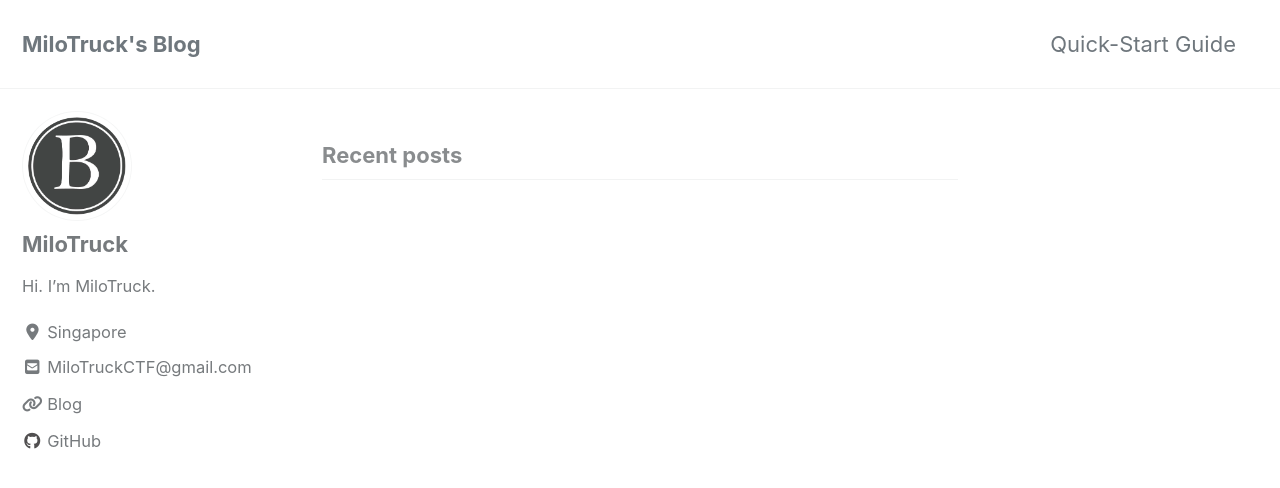
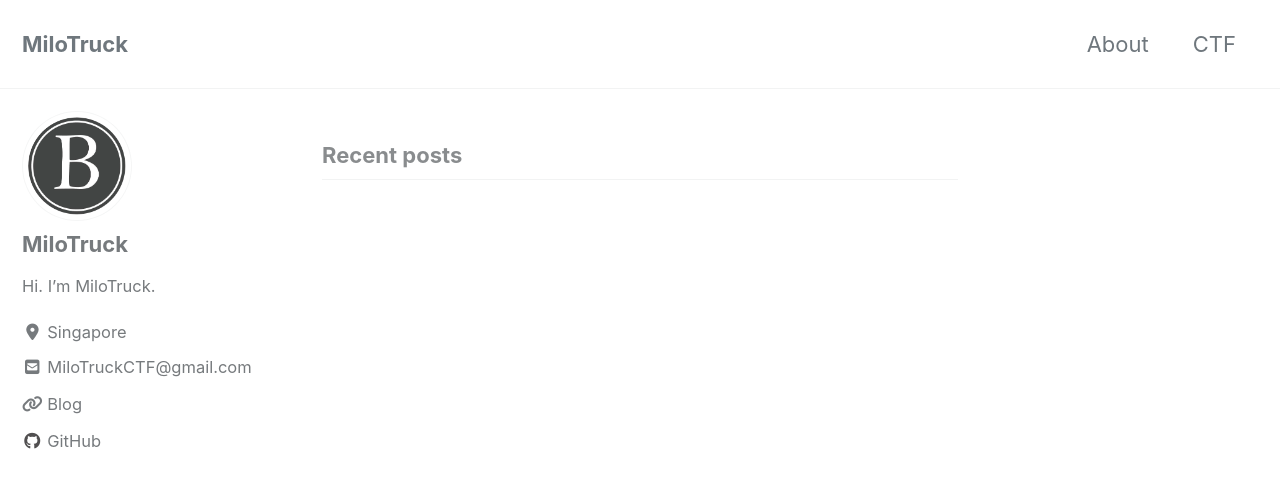
Before and after one commit to MiloTruck/milotruck.github.io, a Jekyll site: the page built from index.html, in a window 1280 px wide and 900 px high. Shown: the top 488 px of the window. Built offline with Jekyll 4.4.1, drawn with Linux system fonts in a browser that asks for light colours; cached includes are drawn as plain includes; nearby versions of some CDN libraries; the list of posts is cut into pages by our own code.

Commit message:
Edited _config.yml

```diff
--- a/_config.yml
+++ b/_config.yml
@@ -16,7 +16,7 @@ minimal_mistakes_skin    : "default" # "air", "aqua", "contrast", "dark", "dirt"
 
 # Site Settings
 locale                   : "en-US"
-title                    : "MiloTruck's Blog"
+title                    : "MiloTruck"
 title_separator          : "-"
 subtitle                 : # site tagline that appears below site title in masthead
 name                     : "MiloTruck"
--- a/_data/navigation.yml
+++ b/_data/navigation.yml
@@ -1,7 +1,8 @@
 # main links
 main:
-  - title: "Quick-Start Guide"
-    url: https://mmistakes.github.io/minimal-mistakes/docs/quick-start-guide/
+  - title: "About"
+    url: /about/
+  - title: "CTF"
   # - title: "About"
   #   url: https://mmistakes.github.io/minimal-mistakes/about/
   # - title: "Sample Posts"
```
Also changed, not shown: _pages/about.md (added, +8 -0 lines).
